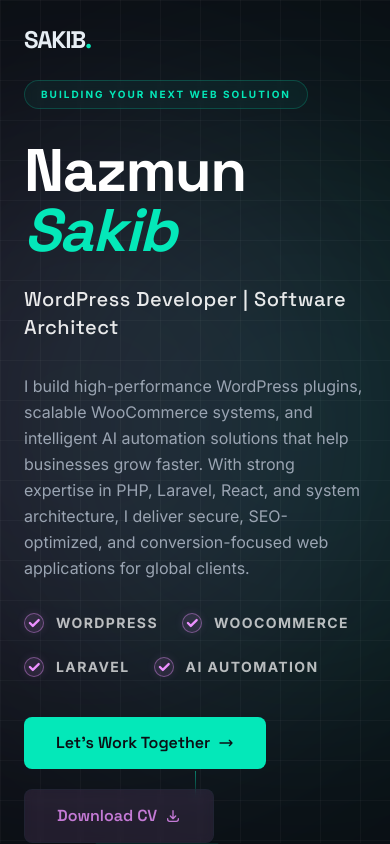
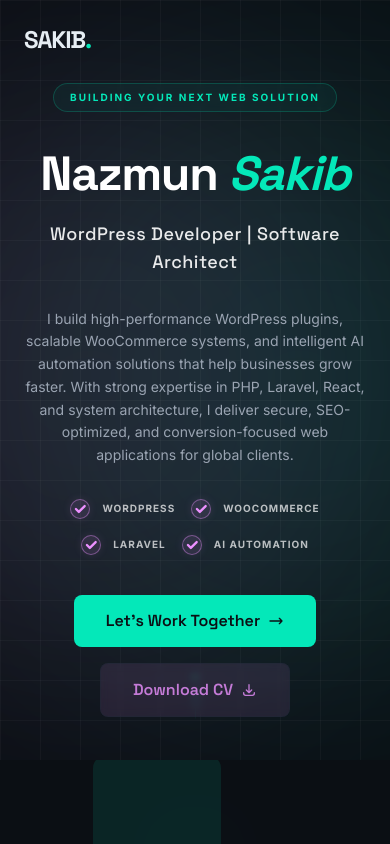
Before and after one commit to nazmunsakib/devfolio-pro, a Next.js app: page / in a window 390 px wide. Shown: the top 844 px of the page. Built offline with nearby package versions, Linux system fonts and the light colour scheme.

Commit message:
Add Hero and Contact components to display portfolio introduction and contact details.

```diff
--- a/src/components/Contact.tsx
+++ b/src/components/Contact.tsx
@@ -52,34 +52,34 @@ const Contact = () => {
                         {/* Right side: Socials/CTA */}
                         <div className="p-8 md:p-16 bg-surface-hover/50 flex flex-col justify-center items-center text-center md:items-start md:text-left">
                             <p className="text-sm font-bold text-white uppercase tracking-widest mb-8">Follow My Work</p>
-                            <div className="flex flex-wrap gap-5 mb-12">
-                                <a href={portfolioData.socials.linkedin} className="w-14 h-14 rounded-full bg-surface border border-border-subtle flex items-center justify-center hover:border-primary hover:text-primary hover:-translate-y-1 transition-all shadow-lg group">
-                                    <svg viewBox="0 0 24 24" fill="currentColor" className="w-6 h-6 group-hover:drop-shadow-[0_0_8px_rgba(4,232,185,0.4)]">
+                            <div className="flex flex-nowrap md:flex-wrap gap-3 sm:gap-5 mb-12 overflow-x-auto pb-4 max-w-full no-scrollbar">
+                                <a href={portfolioData.socials.linkedin} className="flex-shrink-0 w-12 h-12 md:w-14 md:h-14 rounded-full bg-surface border border-border-subtle flex items-center justify-center hover:border-primary hover:text-primary hover:-translate-y-1 transition-all shadow-lg group">
+                                    <svg viewBox="0 0 24 24" fill="currentColor" className="w-5 h-5 md:w-6 md:h-6 group-hover:drop-shadow-[0_0_8px_rgba(4,232,185,0.4)]">
                                         <path d="M20.447 20.452h-3.554v-5.569c0-1.328-.027-3.037-1.852-3.037-1.853 0-2.136 1.445-2.136 2.939v5.667H9.351V9h3.414v1.561h.046c.477-.9 1.637-1.85 3.37-1.85 3.601 0 4.267 2.37 4.267 5.455v6.286zM5.337 7.433c-1.144 0-2.063-.926-2.063-2.065 0-1.138.92-2.063 2.063-2.063 1.14 0 2.064.925 2.064 2.063 0 1.139-.925 2.065-2.064 2.065zm1.782 13.019H3.555V9h3.564v11.452zM22.225 0H1.771C.792 0 0 .774 0 1.729v20.542C0 23.227.792 24 1.771 24h20.451C23.2 24 24 23.227 24 22.271V1.729C24 .774 23.2 0 22.222 0h.003z" />
                                     </svg>
                                 </a>
-                                <a href={portfolioData.socials.github} className="w-14 h-14 rounded-full bg-surface border border-border-subtle flex items-center justify-center hover:border-primary hover:text-primary hover:-translate-y-1 transition-all shadow-lg group">
-                                    <svg viewBox="0 0 24 24" fill="currentColor" className="w-6 h-6 group-hover:drop-shadow-[0_0_8px_rgba(4,232,185,0.4)]">
+                                <a href={portfolioData.socials.github} className="flex-shrink-0 w-12 h-12 md:w-14 md:h-14 rounded-full bg-surface border border-border-subtle flex items-center justify-center hover:border-primary hover:text-primary hover:-translate-y-1 transition-all shadow-lg group">
+                                    <svg viewBox="0 0 24 24" fill="currentColor" className="w-5 h-5 md:w-6 md:h-6 group-hover:drop-shadow-[0_0_8px_rgba(4,232,185,0.4)]">
                                         <path d="M12 .297c-6.63 0-12 5.373-12 12 0 5.303 3.438 9.8 8.205 11.385.6.113.82-.258.82-.577 0-.285-.01-1.04-.015-2.04-3.338.724-4.042-1.61-4.042-1.61C4.422 18.07 3.633 17.7 3.633 17.7c-1.087-.744.084-.729.084-.729 1.205.084 1.838 1.236 1.838 1.236 1.07 1.835 2.809 1.305 3.495.998.108-.776.417-1.305.76-1.605-2.665-.3-5.466-1.332-5.466-5.93 0-1.31.465-2.38 1.235-3.22-.135-.303-.54-1.523.105-3.176 0 0 1.005-.322 3.3 1.23.96-.267 1.98-.399 3-.405 1.02.006 2.04.138 3 .405 2.28-1.552 3.285-1.23 3.285-1.23.645 1.653.24 2.873.12 3.176.765.84 1.23 1.91 1.23 3.22 0 4.61-2.805 5.625-5.475 5.92.42.36.81 1.096.81 2.22 0 1.606-.015 2.896-.015 3.286 0 .315.21.69.825.57C20.565 22.092 24 17.592 24 12.297c0-6.627-5.373-12-12-12" />
                                     </svg>
                                 </a>
-                                <a href={portfolioData.socials.instagram} className="w-14 h-14 rounded-full bg-surface border border-border-subtle flex items-center justify-center hover:border-primary hover:text-primary hover:-translate-y-1 transition-all shadow-lg group">
-                                    <svg viewBox="0 0 24 24" fill="currentColor" className="w-6 h-6 group-hover:drop-shadow-[0_0_8px_rgba(4,232,185,0.4)]">
+                                <a href={portfolioData.socials.instagram} className="flex-shrink-0 w-12 h-12 md:w-14 md:h-14 rounded-full bg-surface border border-border-subtle flex items-center justify-center hover:border-primary hover:text-primary hover:-translate-y-1 transition-all shadow-lg group">
+                                    <svg viewBox="0 0 24 24" fill="currentColor" className="w-5 h-5 md:w-6 md:h-6 group-hover:drop-shadow-[0_0_8px_rgba(4,232,185,0.4)]">
                                         <path d="M12 2.163c3.204 0 3.584.012 4.85.07 1.366.062 2.633.332 3.608 1.308.975.975 1.245 2.242 1.308 3.608.058 1.266.07 1.646.07 4.85s-.012 3.584-.07 4.85c-.063 1.366-.333 2.633-1.308 3.608-.975.975-2.242 1.245-3.608 1.308-1.266.058-1.646.07-4.85.07s-3.584-.012-4.85-.07c-1.366-.063-2.633-.333-3.608-1.308-.975-.975-1.245-2.242-1.308-3.608-.058-1.266-.07-1.646-.07-4.85s.012-3.584.07-4.85c.062-1.366.332-2.633 1.308-3.608.975-.975 2.242-1.245 3.608-1.308 1.266-.058 1.646-.07 4.85-.07M12 0C8.741 0 8.333.014 7.053.072 2.695.272.273 2.69.073 7.052.014 8.333 0 8.741 0 12s.014 3.667.072 4.947c.2 4.358 2.618 6.78 6.98 6.98 1.281.058 1.689.072 4.948.072s3.667-.014 4.947-.072c4.351-.2 6.77-2.618 6.97-6.98.058-1.281.072-1.689.072-4.948s-.014-3.667-.072-4.947c-.2-4.351-2.618-6.77-6.98-6.97C15.667.014 15.259 0 12 0zm0 5.838a6.162 6.162 0 100 12.324 6.162 6.162 0 000-12.324zM12 16a4 4 0 110-8 4 4 0 010 8zm6.406-11.845a1.44 1.44 0 100 2.881 1.44 1.44 0 000-2.881z" />
                                     </svg>
                                 </a>
-                                <a href={portfolioData.socials.twitter} className="w-14 h-14 rounded-full bg-surface border border-border-subtle flex items-center justify-center hover:border-primary hover:text-primary hover:-translate-y-1 transition-all shadow-lg group">
-                                    <svg viewBox="0 0 24 24" fill="currentColor" className="w-6 h-6 group-hover:drop-shadow-[0_0_8px_rgba(4,232,185,0.4)]">
+                                <a href={portfolioData.socials.twitter} className="flex-shrink-0 w-12 h-12 md:w-14 md:h-14 rounded-full bg-surface border border-border-subtle flex items-center justify-center hover:border-primary hover:text-primary hover:-translate-y-1 transition-all shadow-lg group">
+                                    <svg viewBox="0 0 24 24" fill="currentColor" className="w-5 h-5 md:w-6 md:h-6 group-hover:drop-shadow-[0_0_8px_rgba(4,232,185,0.4)]">
                                         <path d="M18.901 1.153h3.68l-8.04 9.19L24 22.846h-7.406l-5.8-7.584-6.638 7.584H.474l8.6-9.83L0 1.154h7.594l5.243 6.932 6.064-6.932zm-1.292 19.49h2.039L6.486 3.24H4.298l13.311 17.403z" />
                                     </svg>
                                 </a>
-                                <a href={portfolioData.socials.wordpress} className="w-14 h-14 rounded-full bg-surface border border-border-subtle flex items-center justify-center hover:border-primary hover:text-primary hover:-translate-y-1 transition-all shadow-lg group">
-                                    <svg viewBox="0 0 24 24" fill="currentColor" className="w-7 h-7 group-hover:drop-shadow-[0_0_8px_rgba(4,232,185,0.4)]">
+                                <a href={portfolioData.socials.wordpress} className="flex-shrink-0 w-12 h-12 md:w-14 md:h-14 rounded-full bg-surface border border-border-subtle flex items-center justify-center hover:border-primary hover:text-primary hover:-translate-y-1 transition-all shadow-lg group">
+                                    <svg viewBox="0 0 24 24" fill="currentColor" className="w-6 h-6 md:w-7 md:h-7 group-hover:drop-shadow-[0_0_8px_rgba(4,232,185,0.4)]">
                                         <path d="M21.469 6.825c.84 1.537 1.318 3.3 1.318 5.175 0 3.979-2.156 7.456-5.363 9.325l3.295-9.527c.615-1.54.82-2.771.82-3.864 0-.405-.026-.78-.07-1.11m-7.981.105c.647-.03 1.232-.105 1.232-.105.582-.075.514-.93-.067-.899 0 0-1.755.135-2.88.135-1.064 0-2.85-.15-2.85-.15-.585-.03-.661.855-.075.885 0 0 .54.061 1.125.09l1.68 4.605-2.37 7.08L5.354 6.9c.649-.03 1.234-.1 1.234-.1.585-.075.516-.93-.065-.896 0 0-1.746.138-2.874.138-.2 0-.438-.008-.69-.015C4.911 3.15 8.235 1.215 12 1.215c2.809 0 5.365 1.072 7.286 2.833-.046-.003-.091-.009-.141-.009-1.06 0-1.812.923-1.812 1.914 0 .89.513 1.643 1.06 2.531.411.72.89 1.643.89 2.977 0 .915-.354 1.994-.821 3.479l-1.075 3.585-3.9-11.61.001.014zM12 22.784c-1.059 0-2.081-.153-3.048-.437l3.237-9.406 3.315 9.087c.024.053.05.101.078.149-1.12.393-2.325.609-3.582.609M1.211 12c0-1.564.336-3.05.935-4.39L7.29 21.709C3.694 19.96 1.212 16.271 1.211 12M12 0C5.373 0 0 5.373 0 12s5.373 12 12 12 12-5.373 12-12S18.615 0 12 0" />
                                     </svg>
                                 </a>
                             </div>
-                            <Button size="lg" className="w-full">Download Resume</Button>
+                            <Button size="lg" className="w-full md:w-auto">Download Resume</Button>
                         </div>
                     </div>
                 </div>
--- a/src/components/Hero.tsx
+++ b/src/components/Hero.tsx
@@ -4,32 +4,32 @@ import { portfolioData } from '@/data/portfolio';
 
 const Hero = () => {
     return (
-        <section className="relative min-h-[90vh] flex items-center pt-20 overflow-hidden bg-grid">
+        <section className="relative min-h-[90vh] flex items-center pt-10 lg:pt-20 overflow-hidden bg-grid">
             {/* Background Glows */}
             <div className="absolute top-1/2 left-0 -translate-y-1/2 w-[600px] h-[600px] bg-primary/10 rounded-full blur-[120px] -z-10" />
             <div className="absolute top-1/2 right-0 -translate-y-1/2 w-[600px] h-[600px] bg-secondary/10 rounded-full blur-[120px] -z-10" />
 
             <div className="container mx-auto px-6 relative z-10">
                 <div className="grid lg:grid-cols-2 gap-12 items-center">
-                    <div className="max-w-2xl">
+                    <div className="max-w-2xl text-center lg:text-left">
                         <div className="inline-flex items-center px-4 py-1.5 rounded-full bg-primary/5 text-primary text-[10px] font-bold uppercase tracking-[0.2em] mb-8 border border-primary/20 backdrop-blur-sm">
                             Building Your Next Web Solution
                         </div>
 
                         <h1 className="mb-8">
-                            <span className="block text-6xl lg:text-7xl font-heading font-bold mb-6 text-white tracking-tight">
+                            <span className="block text-5xl md:text-6xl lg:text-7xl font-heading font-bold mb-4 lg:mb-6 text-white tracking-tight leading-tight">
                                 Nazmun <span className="text-primary italic">Sakib</span>
                             </span>
-                            <span className="block text-xl lg:text-3xl font-heading font-medium text-white/90 tracking-wide">
+                            <span className="block text-lg lg:text-3xl font-heading font-medium text-white/90 tracking-wide">
                                 {portfolioData.title}
                             </span>
                         </h1>
 
-                        <p className="text-base lg:text-lg text-text-secondary mb-8 leading-relaxed">
+                        <p className="text-sm lg:text-lg text-text-secondary mb-8 leading-relaxed max-w-lg mx-auto lg:mx-0">
                             {portfolioData.summary}
                         </p>
 
-                        <ul className="flex flex-wrap gap-6 mb-10">
+                        <ul className="flex flex-wrap justify-center lg:justify-start gap-4 sm:gap-6 mb-10">
                             {['WordPress', 'WooCommerce', 'Laravel', 'Ai Automation'].map((item) => (
                                 <li key={item} className="flex items-center space-x-3 group cursor-default">
                                     <div className="flex-shrink-0 w-5 h-5 rounded-full bg-secondary/10 flex items-center justify-center border border-secondary/40 group-hover:bg-secondary group-hover:border-secondary transition-all duration-300 shadow-[0_0_10px_rgba(236,145,255,0.1)] group-hover:shadow-[0_0_15px_rgba(236,145,255,0.4)]">
@@ -37,21 +37,21 @@ const Hero = () => {
                                             <path strokeLinecap="round" strokeLinejoin="round" strokeWidth={4} d="M5 12l5 5L20 7" />
                                         </svg>
                                     </div>
-                                    <span className="text-sm font-bold uppercase tracking-[0.1em] text-white/70 group-hover:text-secondary transition-colors duration-300">
+                                    <span className="text-[10px] sm:text-sm font-bold uppercase tracking-[0.1em] text-white/70 group-hover:text-secondary transition-colors duration-300">
                                         {item}
                                     </span>
                                 </li>
                             ))}
                         </ul>
 
-                        <div className="flex flex-wrap gap-5">
-                            <Button size="lg" variant="primary" className="group">
+                        <div className="flex flex-wrap justify-center lg:justify-start gap-4 sm:gap-5">
+                            <Button size="lg" variant="primary" className="group px-6 sm:px-8">
                                 <span>Let&apos;s Work Together</span>
                                 <svg className="w-4 h-4 ml-2 transform group-hover:translate-x-1 transition-transform" fill="none" stroke="currentColor" viewBox="0 0 24 24">
                                     <path strokeLinecap="round" strokeLinejoin="round" strokeWidth={2} d="M17 8l4 4m0 0l-4 4m4-4H3" />
                                 </svg>
                             </Button>
-                            <Button size="lg" variant="outline" className="group">
+                            <Button size="lg" variant="outline" className="group px-6 sm:px-8">
                                 <span>Download CV</span>
                                 <svg className="w-4 h-4 ml-2 transform group-hover:translate-y-0.5 transition-transform" fill="none" stroke="currentColor" viewBox="0 0 24 24">
                                     <path strokeLinecap="round" strokeLinejoin="round" strokeWidth={2} d="M4 16v1a3 3 0 003 3h10a3 3 0 003-3v-1m-4-4l-4 4m0 0l-4-4m4 4V4" />
```
